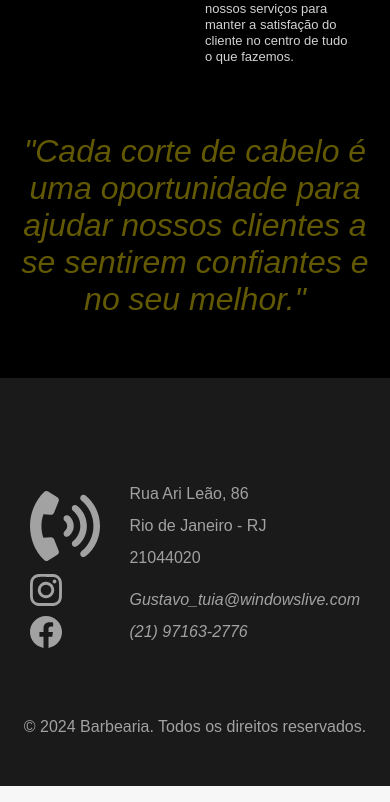
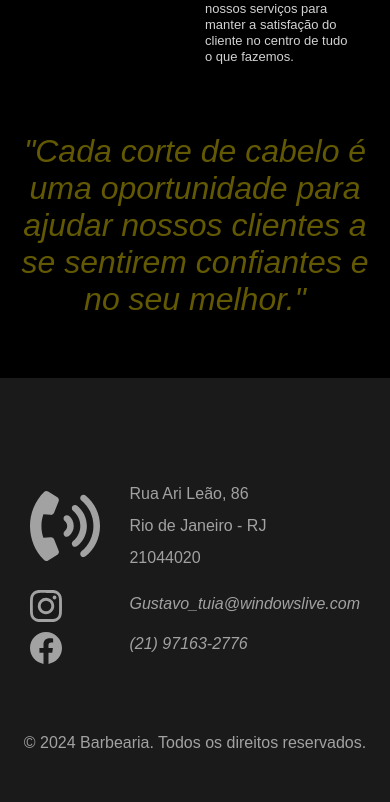
Before and after one commit to Lamonier-Barbosa/Barbearia-corte-nobre, a plain HTML site: page index.html in a window 390 px wide. Shown: the part 2320-3122 px from the top of the page. Drawn offline with Linux system fonts and the light colour scheme.

Commit message:
Footer finalizado

```diff
--- a/style/footer.css
+++ b/style/footer.css
@@ -86,7 +86,6 @@
         line-height: 1.5rem;
     }
 
-
     .footer-redes {
         grid-column: 1;
         position: absolute;
@@ -98,10 +97,10 @@
     }
 }
 
-@media (max-width: 600px) {
+@media (max-width: 500px) {
     .footer-contato a {
         font-size: 1rem;
-        grid-column: 2;
+        line-height: 2.5rem;
     }
 
     .footer-endereco {
```
